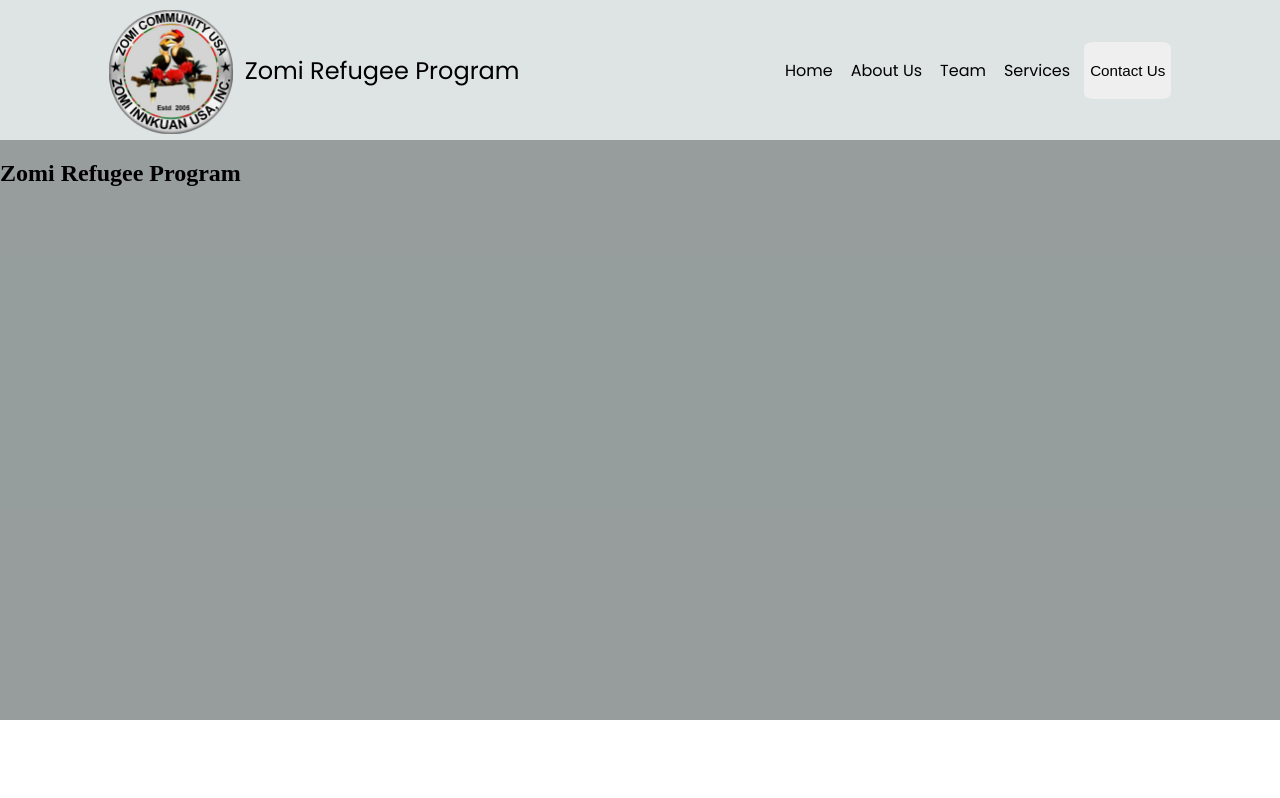
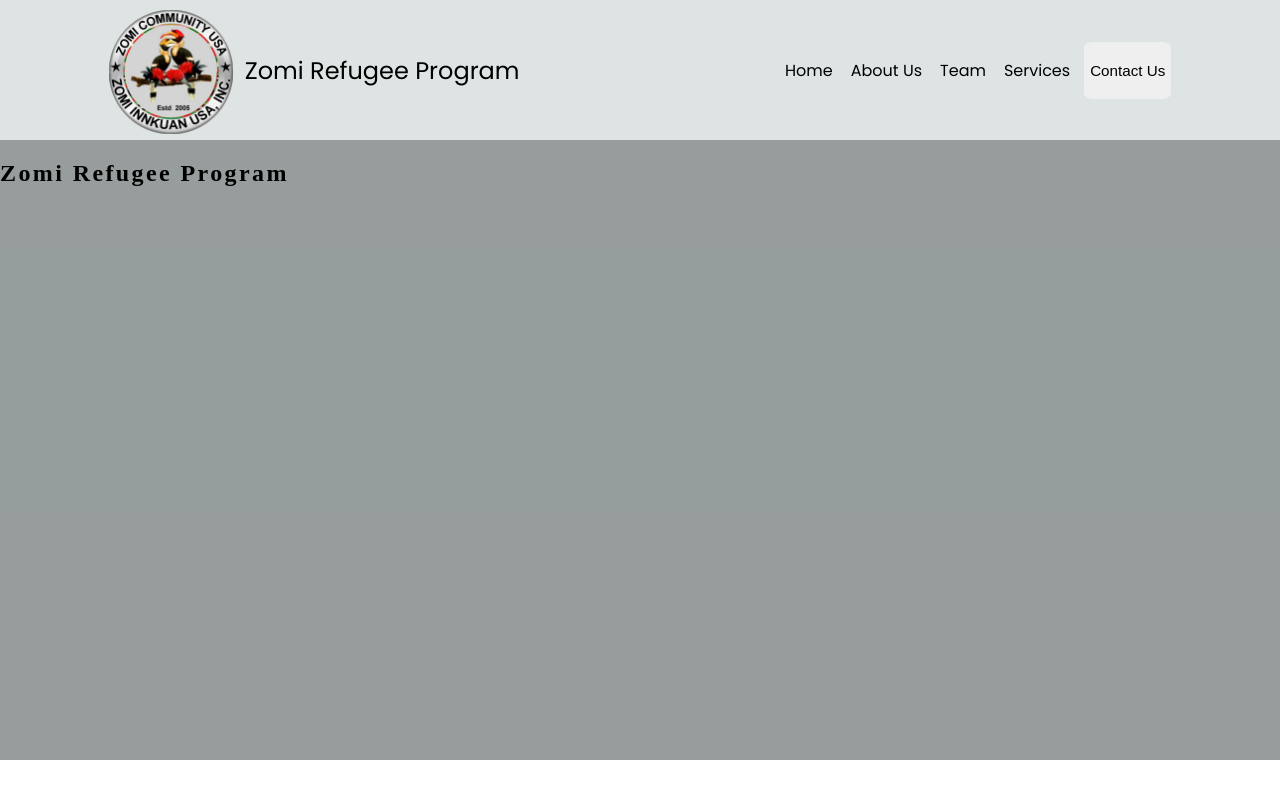
Before and after one commit to kmung/ziusa-refugee, a React (Create React App) app: page / in a window 1280 px wide. Built offline with nearby package versions, Linux system fonts and the light colour scheme; a web font is replaced by a local one.

Commit message:
colors are temp

```diff
--- a/src/main.css
+++ b/src/main.css
@@ -18,6 +18,11 @@ html, body {
 
 *, *::before, *::after {
     box-sizing: border-box;
+}
+
+h1, h2, h3, h4, h5, h6 {
+    text-transform: capitalize;
+    letter-spacing: 0.15rem;
 }
 
 ul, li {
@@ -133,7 +138,7 @@ header {
 }
 
 .hero {
-    min-height: 90vh;
+    min-height: 95vh;
     background-color: rgba(80, 92, 91, 0.6);
 }
 
```
